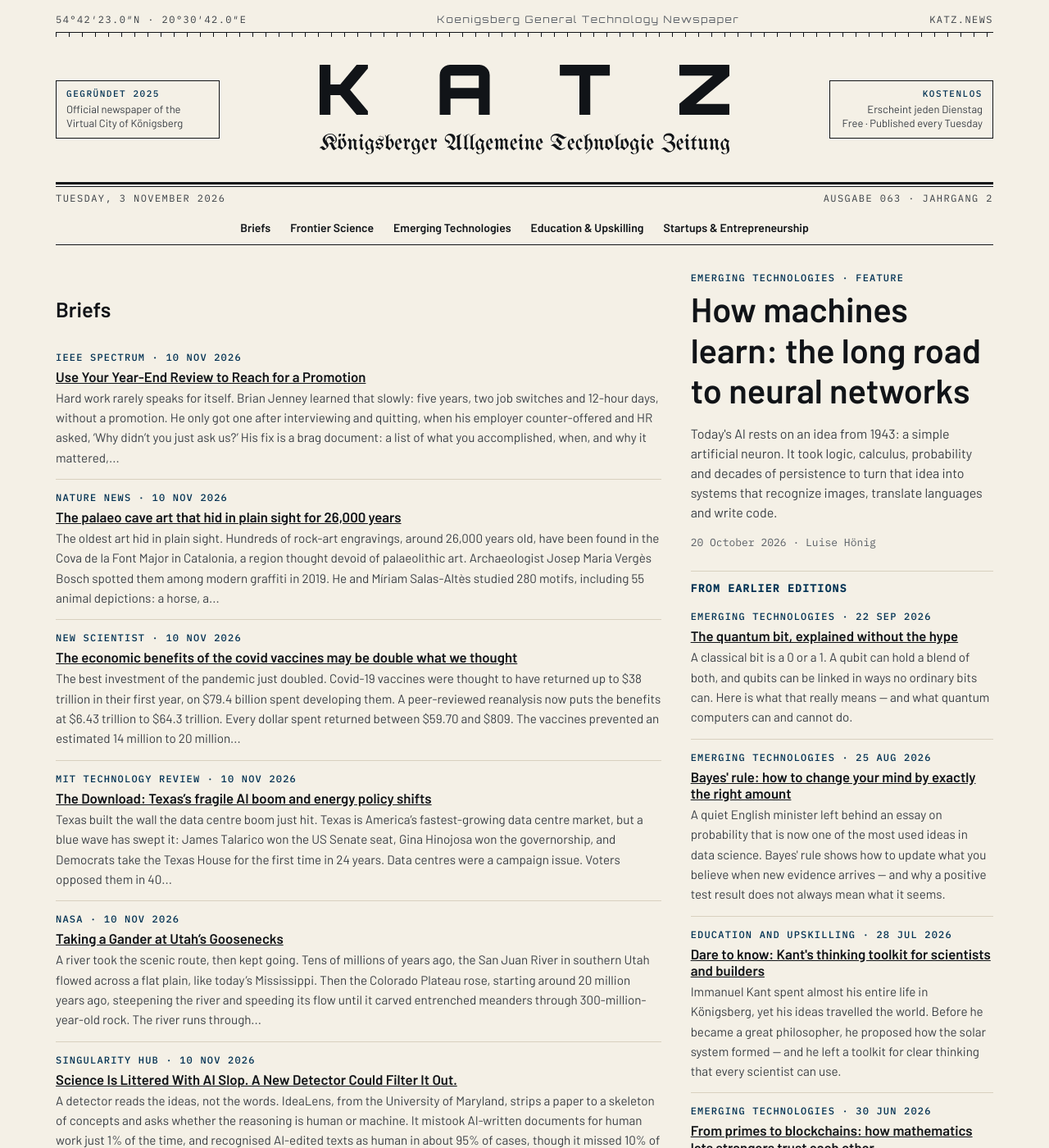
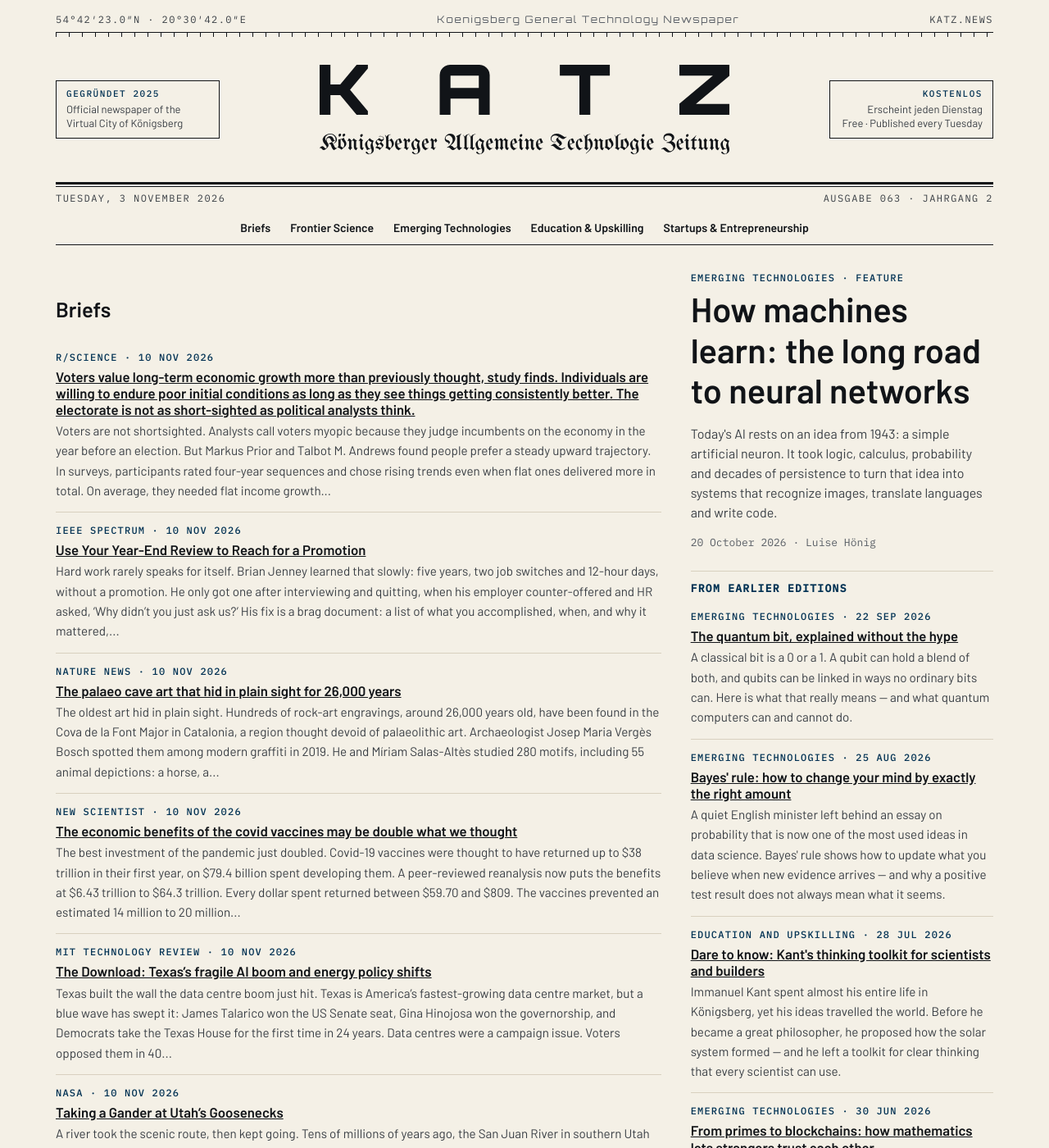
Before and after one commit to katz-news/katz.news, a Jekyll site: the page built from index.html, in a window 1280 px wide and 1400 px high. Shown: the whole window at 82% size. Built offline with Jekyll 4.4.1, drawn with Linux system fonts in a browser that asks for light colours; some of the changed text lies outside the part shown.

Commit message:
Publish 2026-11-06

```diff
--- a/_data/build.yml
+++ b/_data/build.yml
@@ -1 +1 @@
-published_at: 2026-11-06T16:08:27Z
+published_at: 2026-11-06T16:42:14Z
--- /dev/null
+++ b/_posts/briefs/2026-11-06-voters-value-long-term-economic-growth-more-than-previously.md
@@ -0,0 +1,12 @@
+---
+published: true
+title: Voters value long-term economic growth more than previously thought,
+  study finds. Individuals are willing to endure poor initial conditions as long
+  as they see things getting consistently better. The electorate is not as
+  short-sighted as political analysts think.
+date: 2026-11-10
+section: science
+source_name: r/science
+source_url: https://www.reddit.com/r/science/comments/1xot5jp/voters_value_longterm_economic_growth_more_than/
+---
+Voters are not shortsighted. Analysts call voters myopic because they judge incumbents on the economy in the year before an election. But Markus Prior and Talbot M. Andrews found people prefer a steady upward trajectory. In surveys, participants rated four-year sequences and chose rising trends even when flat ones delivered more in total. On average, they needed flat income growth of 2.3% to pass up an improving trend averaging only 1.3%. Between 32% and 46% picked rising sequences that were worse in every way. The verdict is plainly progressive: voters will pay for progress, even when progress pays less.
```
